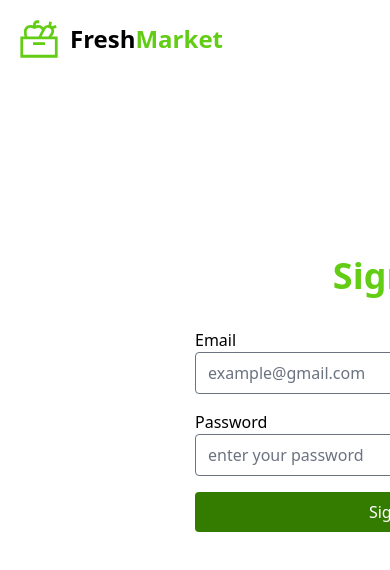
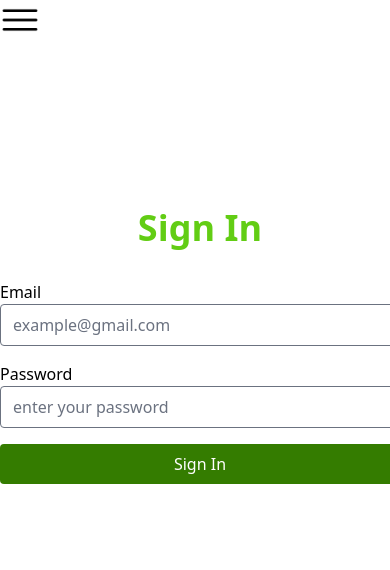
Before and after one commit to adesinta/mini-project, a React (Vite) app: page /sign-in in a window 390 px wide. Shown: the top 570 px of the page. Built offline with nearby package versions, Linux system fonts and the light colour scheme; the HTML template or start-up script is replaced by a standard one.

Commit message:
fix: button sign-in and sign-up in landingpage

```diff
--- a/src/components/global-components/Navbar.jsx
+++ b/src/components/global-components/Navbar.jsx
@@ -196,8 +196,7 @@ const Navbar = ({ showNavbarOption, showHomeButton }) => {
           <div className="flex items-center gap-x-4">
             <button
               onClick={() => {
-                handleScrollToSection("signIn");
-                clearActiveSection();
+                navigate("sign-in")
               }}
               className={activeSection === "signIn" ? "text-[#62CD14]" : ""}
             >
@@ -205,8 +204,7 @@ const Navbar = ({ showNavbarOption, showHomeButton }) => {
             </button>
             <button
               onClick={() => {
-                handleScrollToSection("signUp");
-                clearActiveSection();
+                navigate("sign-up")
               }}
               className="bg-[#347C00] w-20 h-10 rounded hover:bg-[#2B6700]"
               style={signUpStyle}
--- a/src/pages/sign-in/SignIn.jsx
+++ b/src/pages/sign-in/SignIn.jsx
@@ -6,12 +6,18 @@ import Swal from "sweetalert2";
 import ToggleButton from "../../components//global-components/ToggleDarkMode";
 import logoImg from "../../assets/logo.svg";
 import marketImg from "../../assets/market-img.svg";
+import HumbergerIcon from "../../assets/humberger-icon.svg";
 
 const SignIn = () => {
   const navigate = useNavigate();
   const { darkMode } = useDarkMode();
   const [email, setEmail] = useState("");
   const [password, setPassword] = useState("");
+  const [isMobileMenuOpen, setMobileMenuOpen] = useState(false);
+
+  const toggleMobileMenu = () => {
+    setMobileMenuOpen(!isMobileMenuOpen);
+  };
 
   const handleLogin = (e) => {
     e.preventDefault();
@@ -78,6 +84,10 @@ const SignIn = () => {
     }
   };
 
+  const cartIconStyle = {
+    filter: darkMode ? "invert(1)" : "invert(0)",
+  };
+
   return (
     <div
       className={`bg-${darkMode ? "black" : "white"} text-${
@@ -86,7 +96,7 @@ const SignIn = () => {
     >
       <div className="flex justify-between">
         <div className="">
-          <div className="w-[790px] flex justify-between p-4">
+          <div className="md:w-[790px] hidden md:flex md:justify-between md:p-4">
             <div>
               <div
                 onClick={() => {
@@ -123,6 +133,24 @@ const SignIn = () => {
               </div>
             </div>
           </div>
+          <div className="sm:hidden">
+            <button onClick={toggleMobileMenu} className="outline-none">
+              <img
+                src={HumbergerIcon}
+                alt=""
+                width={40}
+                className={`${isMobileMenuOpen} `}
+                style={{ ...cartIconStyle, fill: darkMode ? "white" : "white" }}
+              />
+            </button>
+          </div>
+
+          {isMobileMenuOpen && (
+            <div className="sm:hidden absolute top-16 left-0 right-0 bg-white">
+
+              hahaha
+            </div>
+          )}
           <div className="flex items-center justify-center h-[600px]">
             <div className="flex flex-col items-center gap-y-8">
               <p className="font-bold text-4xl text-[#62CD14]">Sign In</p>
```
